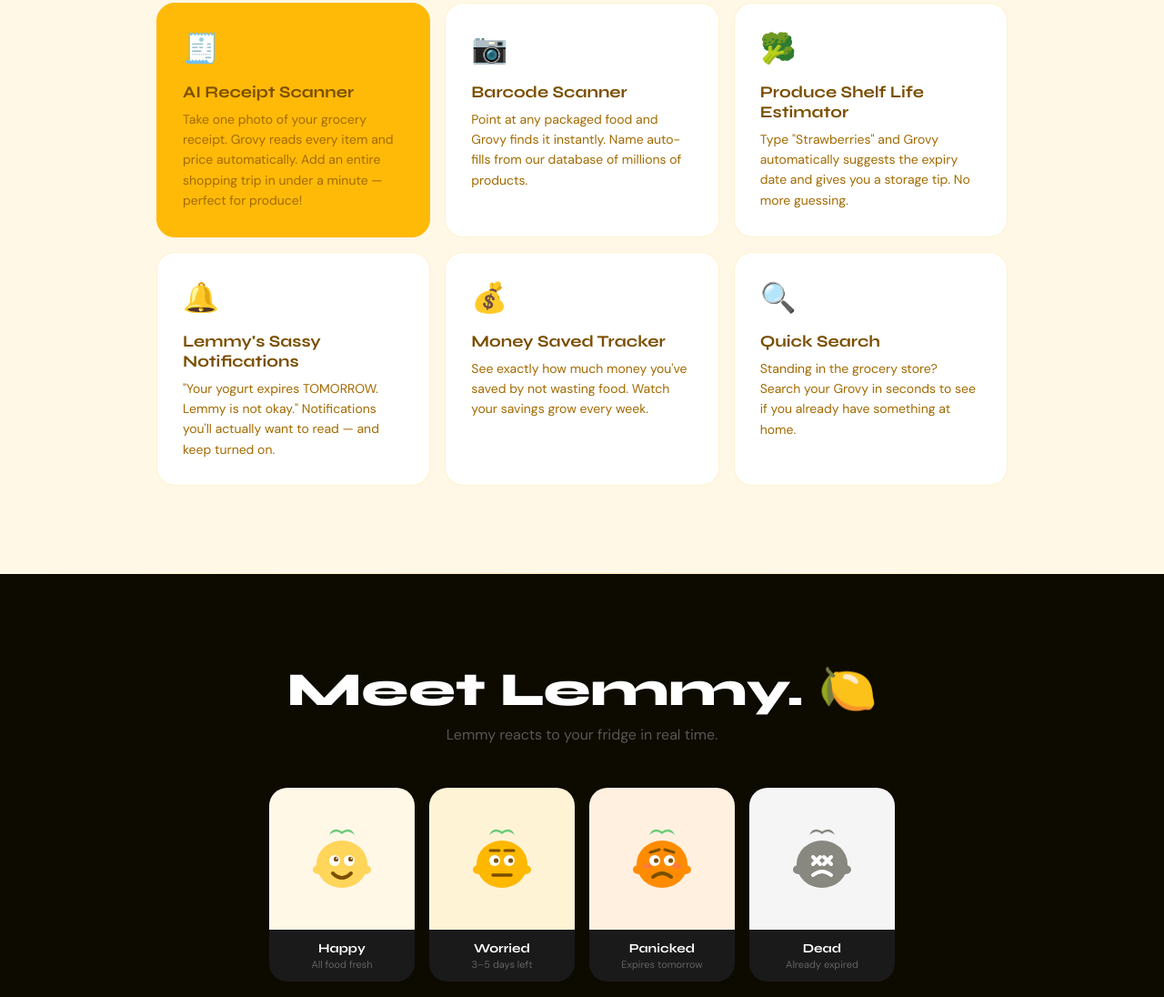
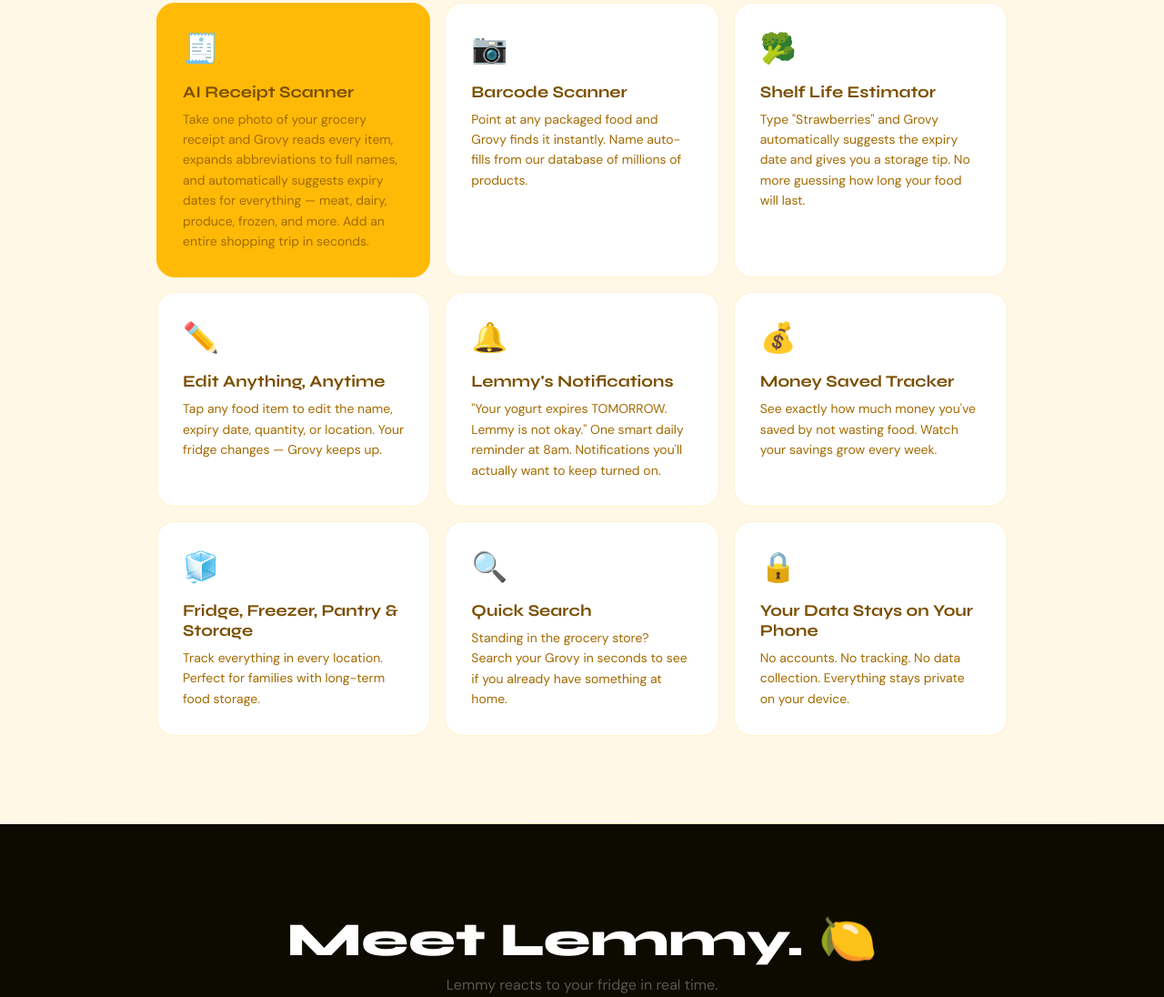
Before and after one commit to benjaminjayke9-png/grovyapp.com, a plain HTML site: page index.html in a window 1280 px wide. Shown: the part 1819-2915 px from the top of the page at 91% size. Drawn offline with Linux system fonts and the light colour scheme.

Commit message:
Update index.html
Update website copy for v1.0.1

```diff
--- a/index.html
+++ b/index.html
@@ -428,7 +428,7 @@
     <div class="feature-card featured">
       <span class="feature-icon">🧾</span>
       <div class="feature-title">AI Receipt Scanner</div>
-      <div class="feature-desc">Take one photo of your grocery receipt. Grovy reads every item and price automatically. Add an entire shopping trip in under a minute — perfect for produce!</div>
+      <div class="feature-desc">Take one photo of your grocery receipt and Grovy reads every item, expands abbreviations to full names, and automatically suggests expiry dates for everything — meat, dairy, produce, frozen, and more. Add an entire shopping trip in seconds.</div>
     </div>
     <div class="feature-card">
       <span class="feature-icon">📷</span>
@@ -437,13 +437,18 @@
     </div>
     <div class="feature-card">
       <span class="feature-icon">🥦</span>
-      <div class="feature-title">Produce Shelf Life Estimator</div>
-      <div class="feature-desc">Type "Strawberries" and Grovy automatically suggests the expiry date and gives you a storage tip. No more guessing.</div>
+      <div class="feature-title">Shelf Life Estimator</div>
+      <div class="feature-desc">Type "Strawberries" and Grovy automatically suggests the expiry date and gives you a storage tip. No more guessing how long your food will last.</div>
+    </div>
+    <div class="feature-card">
+      <span class="feature-icon">✏️</span>
+      <div class="feature-title">Edit Anything, Anytime</div>
+      <div class="feature-desc">Tap any food item to edit the name, expiry date, quantity, or location. Your fridge changes — Grovy keeps up.</div>
     </div>
     <div class="feature-card">
       <span class="feature-icon">🔔</span>
-      <div class="feature-title">Lemmy's Sassy Notifications</div>
-      <div class="feature-desc">"Your yogurt expires TOMORROW. Lemmy is not okay." Notifications you'll actually want to read — and keep turned on.</div>
+      <div class="feature-title">Lemmy's Notifications</div>
+      <div class="feature-desc">"Your yogurt expires TOMORROW. Lemmy is not okay." One smart daily reminder at 8am. Notifications you'll actually want to keep turned on.</div>
     </div>
     <div class="feature-card">
       <span class="feature-icon">💰</span>
@@ -451,9 +456,19 @@
       <div class="feature-desc">See exactly how much money you've saved by not wasting food. Watch your savings grow every week.</div>
     </div>
     <div class="feature-card">
+      <span class="feature-icon">🧊</span>
+      <div class="feature-title">Fridge, Freezer, Pantry & Storage</div>
+      <div class="feature-desc">Track everything in every location. Perfect for families with long-term food storage.</div>
+    </div>
+    <div class="feature-card">
       <span class="feature-icon">🔍</span>
       <div class="feature-title">Quick Search</div>
       <div class="feature-desc">Standing in the grocery store? Search your Grovy in seconds to see if you already have something at home.</div>
+    </div>
+    <div class="feature-card">
+      <span class="feature-icon">🔒</span>
+      <div class="feature-title">Your Data Stays on Your Phone</div>
+      <div class="feature-desc">No accounts. No tracking. No data collection. Everything stays private on your device.</div>
     </div>
   </div>
 </section>
@@ -545,7 +560,7 @@
         </svg>
       </div>
       <div class="mood-footer">
-        <div class="mood-name">Dead</div>
+        <div class="mood-name">Gone</div>
         <div class="mood-desc">Already expired</div>
       </div>
     </div>
```
